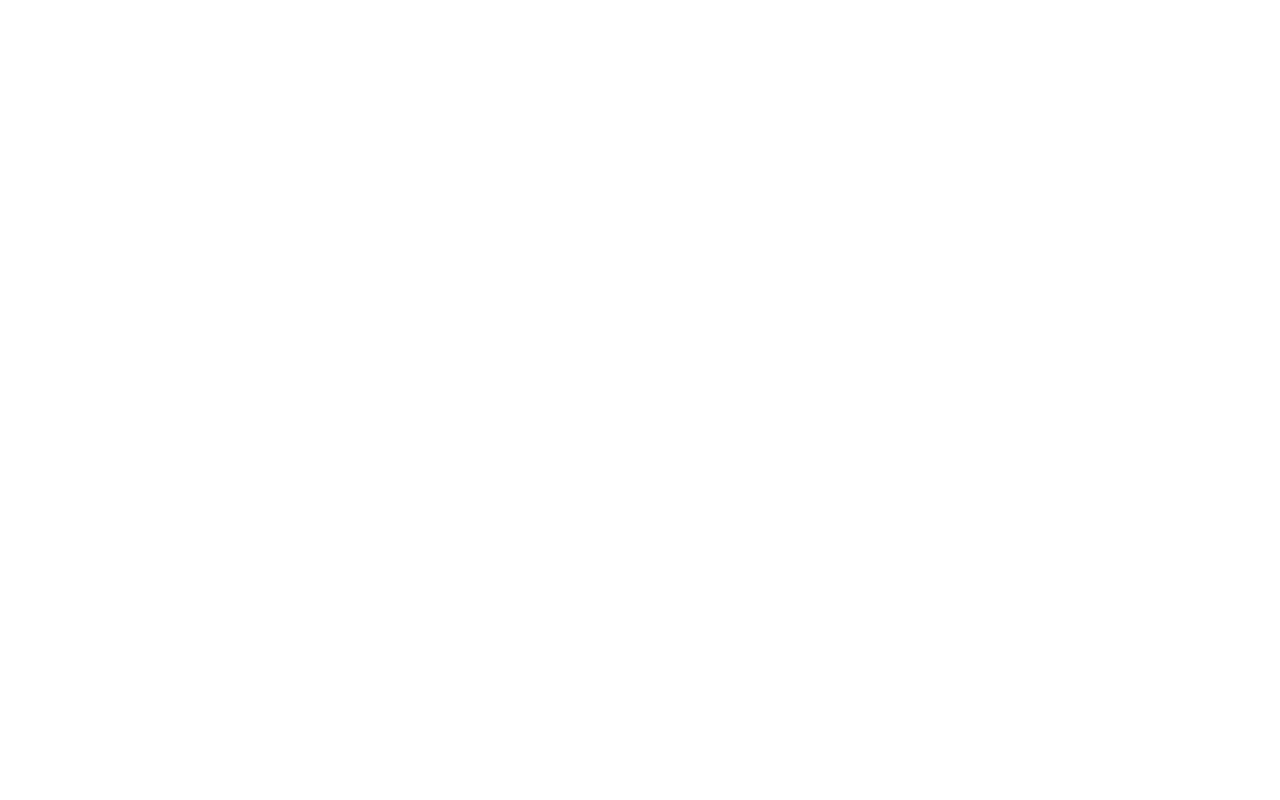
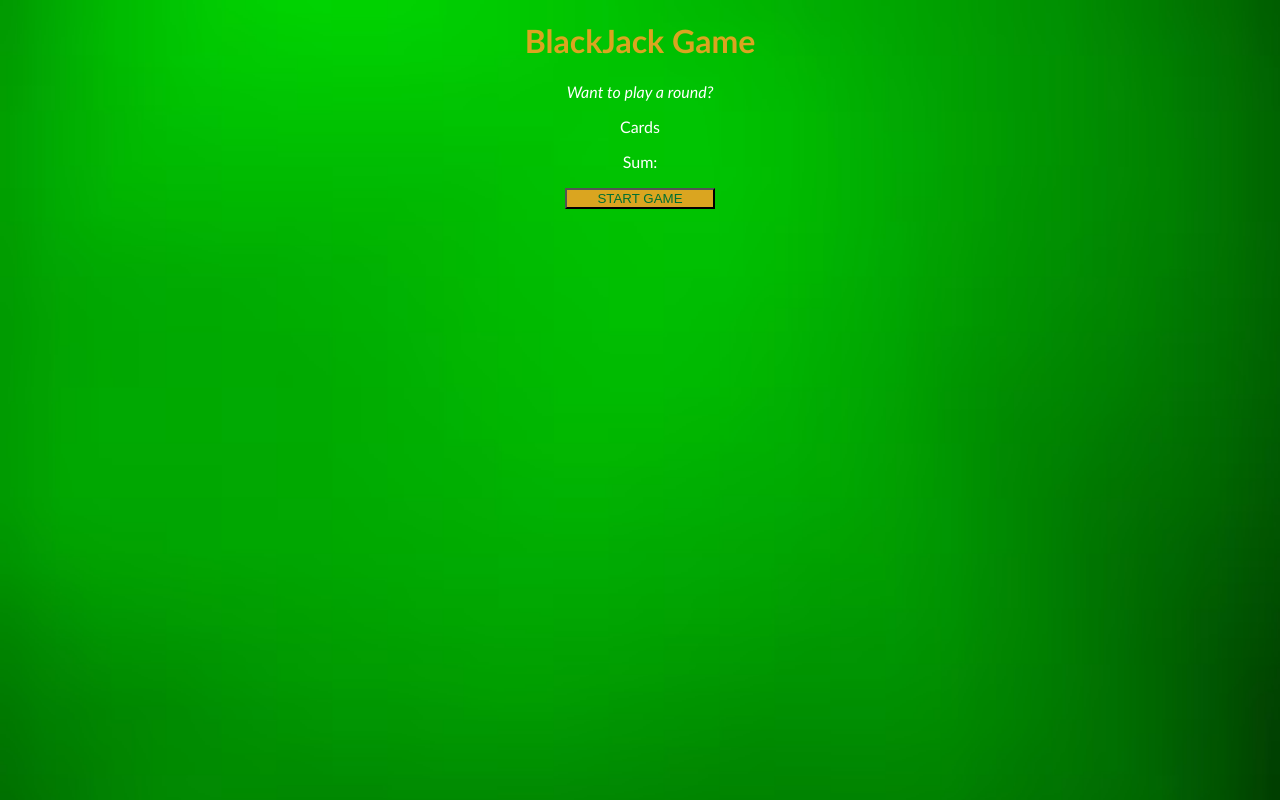
Before and after one commit to aashuyadavv/Javascript-Practice-Code, a plain HTML site: page Blackjack Game/index.html in a window 1280 px wide. Drawn offline with Linux system fonts and the light colour scheme.

Commit message:
continue

```diff
--- a/Blackjack Game/index.css
+++ b/Blackjack Game/index.css
@@ -0,0 +1,21 @@
+body {
+    font-family: 'Trebuchet MS', 'Lucida Sans Unicode', 'Lucida Grande', 'Lucida Sans', Arial,
+    sans-serif;
+    background-image: url("images/table.avif");
+    background-size: cover;
+    text-align: center;
+    color: white;
+}
+h1 {
+    color: goldenrod;
+}
+
+#message-el {
+    font-style: italic;
+}
+
+button {
+    color: #016f32;
+    width: 150px;
+    background: goldenrod;
+}
--- a/Blackjack Game/index.html
+++ b/Blackjack Game/index.html
@@ -4,9 +4,14 @@
     <meta charset="UTF-8">
     <meta name="viewport" content="width=device-width, initial-scale=1.0">
     <title>BlackJack Game</title>
+    <link rel="stylesheet" href="index.css">
 </head>
 <body>
-
-
+    <h1>BlackJack Game</h1>
+    <p id="message-el">Want to play a round?</p>
+    <p>Cards</p>
+    <p>Sum:</p>
+    <button onclick="startGame()">START GAME</button>
+    <script src="index.js"></script>
 </body>
 </html>
--- a/Blackjack Game/index.js
+++ b/Blackjack Game/index.js
@@ -1,17 +1,27 @@
 let firstCard = 10
-let secondCard = 11
-let sum = firstCard + secondCard + 4
+let secondCard = 4
+let sum = firstCard + secondCard
 let hasBlackJack = false
 let isAlive = true
+let message = ""
+
+
+function startGame() {
+    if (sum <= 20) {
+        message = "Do you want to draw a new card?"
+
+
+}
+
 
 if (sum <= 20) {
-    console.log("Do you want to draw a new card?")
+    message = "Do you want to draw a new card?"
 } else if (sum === 21) {
-console.log("Wohoo!You've got Blackjack!")
+message = "Wohoo!You've got Blackjack!"
 hasBlackJack = true
 }else {
-    console.log("You're out of the game!")
+    message = "You're out of the game!"
     isAlive = false
 }
 
-console.log(isAlive)
+console.log(message)
```
Also changed, not shown: Blackjack Game/images/table.avif (added).
